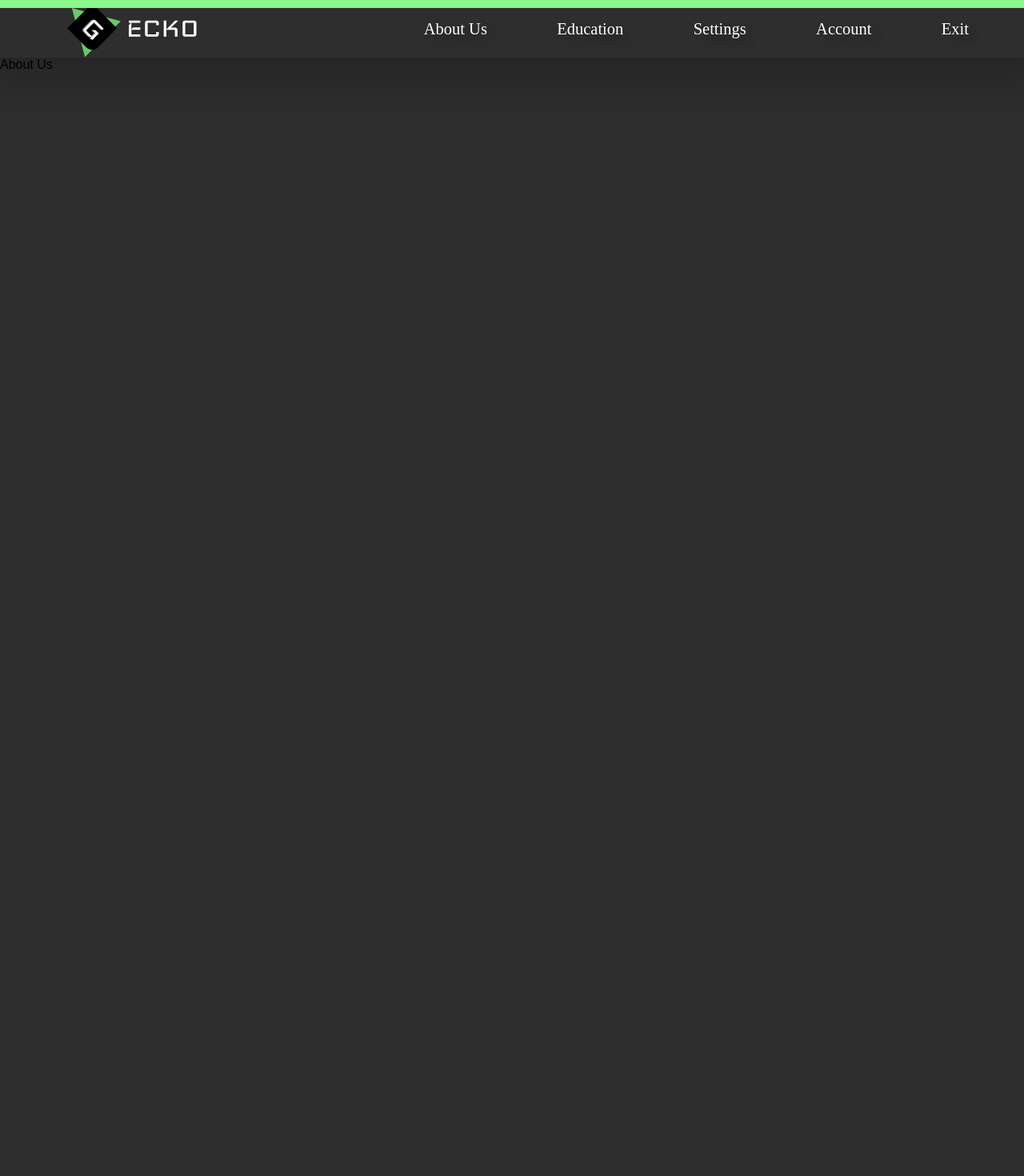
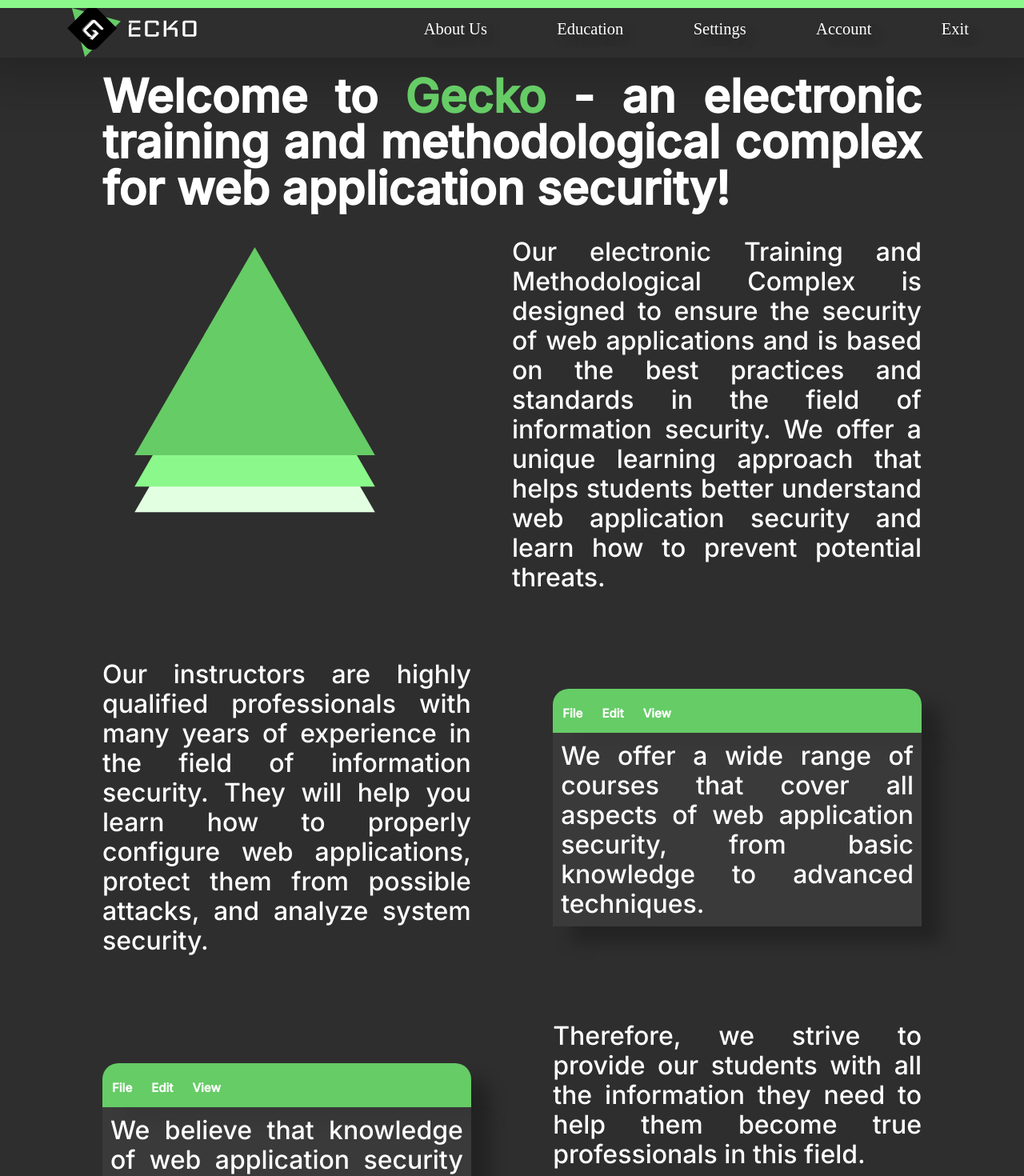
Before and after one commit to Rikishi1742/Diplom_FullStack_V8-HochetsaPlakat, a React (Create React App) app in the folder frontend/: page /aboutUs in a window 1280 px wide. Shown: the top 1470 px of the page at 80% size. Before the commit the page ends 800 px from the top, so only its background shows below. Built offline with nearby package versions, Linux system fonts and the light colour scheme; sample sign-in values are in the browser's storage; a web font is replaced by a local one.

Commit message:
jhtyhtdhrtd

```diff
--- /dev/null
+++ b/frontend/src/components/AboutUs/AboutUsContent.css
@@ -0,0 +1,11 @@
+.AboutUsPageContent {
+    height: 90vh;
+    width: 100%;
+
+    display: flex;
+    align-items: center;
+}
+
+.AboutUsPageContent h2 {
+    color: #fff;
+}
--- /dev/null
+++ b/frontend/src/components/AboutUs/AboutUsContent.tsx
@@ -0,0 +1,37 @@
+import LazyShow from "../Anims/LazyShow";
+import Footer from "../Footer/Footer";
+import "./AboutUsContent.css"
+import AboutUsMoreContent from "./AboutusMoreContent";
+
+const AboutUsContent = () => {
+    return (
+        <>
+            <div className="Container" style={{ height: "auto", display: "flex", justifyContent: "center", alignItems: "center" }}>
+                <div className="AboutUsPageContent">
+                    <LazyShow>
+                        <h2>Welcome to <b>Gecko</b> - an electronic training and methodological complex for web application security!</h2>
+                        <LazyShow>
+                            <div style={{ display: "flex", flexDirection: "row" }}>
+                                <div style={{ width: "50%", display: "flex", justifyContent: "end" }}>
+                                    <LazyShow>
+                                        <img src="../PlaceHolder.svg" alt="" style={{ width: "70%" }} />
+                                    </LazyShow>
+                                </div>
+                                <div style={{ width: "50%" }}>
+                                    <p>Our electronic Training and Methodological Complex is designed to ensure the security of web applications and is based on the best practices and standards in the field of information security. We offer a unique learning approach that helps students better understand web application security and learn how to prevent potential threats.</p>
+                                </div>
+                            </div>
+                        </LazyShow>
+                    </LazyShow>
+                </div>
+            </div>
+            <div className="Container" style={{flexDirection: "column", marginBottom: "15vh"}}>
+                <AboutUsMoreContent />
+            </div>
+
+            <Footer/>
+        </>
+    );
+}
+
+export default AboutUsContent
--- /dev/null
+++ b/frontend/src/components/AboutUs/AboutusMoreContent.tsx
@@ -0,0 +1,37 @@
+import LazyShow from "../Anims/LazyShow"
+import ConsoleWindow from "./ConsoleWindow";
+
+const AboutUsMoreContent = () => {
+    return (
+        <>
+            <LazyShow>
+                <div style={{width: "100%", display: "flex", flexDirection: "row", justifyContent: "space-between", alignItems: "center"}}>
+                    <div style={{width: "45%", height:"auto"}}>
+                        <p>Our instructors are highly qualified professionals with many years of experience in the field of information security. They will help you learn how to properly configure web applications, protect them from possible attacks, and analyze system security.</p>
+                    </div>
+                    <div style={{width: "45%", height:"auto"}}>
+                        <ConsoleWindow>We offer a wide range of courses that cover all aspects of web application security, from basic knowledge to advanced techniques.</ConsoleWindow>
+                    </div>
+                </div>
+            </LazyShow>
+            <br />
+            <LazyShow>
+
+                <div style={{width: "100%", display: "flex", flexDirection: "row", justifyContent: "space-between", alignItems: "center"}}>
+                    <div style={{width: "45%", height:"auto"}}>
+                        <ConsoleWindow>We believe that knowledge of web application security is an important part of a successful career in the IT industry.</ConsoleWindow>
+                    </div>
+                    <div style={{width: "45%", height:"auto"}}>
+                        <p>Therefore, we strive to provide our students with all the information they need to help them become true professionals in this field.</p>
+                        <p>We hope that you will find here everything you need to develop your knowledge of web application security.</p>
+                    </div>
+                </div>
+            </LazyShow>
+            <br />
+
+        </>
+    );
+
+}
+
+export default AboutUsMoreContent
--- /dev/null
+++ b/frontend/src/components/AboutUs/ConsoleWindow.tsx
@@ -0,0 +1,20 @@
+const ConsoleWindow = ({ children } ) => {
+    return (
+        <>
+                <div className="TitleWindow">
+                    <h3></h3>
+                    <div className="Design">
+                        <p>File</p>
+                        <p>Edit</p>
+                        <p>View</p>
+                    </div>
+                </div>
+
+                <div className="ConsoleWindow">
+                    <p>{children}</p>
+                </div>
+         </>
+    );
+}
+
+export default ConsoleWindow
--- a/frontend/src/components/Anims/LazyShow.js
+++ b/frontend/src/components/Anims/LazyShow.js
@@ -33,9 +33,6 @@ const LazyShow = ({ children }) => {
   const rootRef = useRef();
   const onScreen = useOnScreen(rootRef);
 
-  let dirTop;
-  let diHorizontal;
-
   useEffect(() => {
     if (onScreen) {
       controls.start({
--- a/frontend/src/components/Footer/FooterTopEl.tsx
+++ b/frontend/src/components/Footer/FooterTopEl.tsx
@@ -14,7 +14,7 @@ const FooterTopEl = () => {
             </div>
 
             <div>
-                <h2>Autor</h2>
+                <h2>Author</h2>
                 <hr></hr>
                 <p>Platonov Anton</p>
                 <br />
--- a/frontend/src/css/index.css
+++ b/frontend/src/css/index.css
@@ -112,6 +112,79 @@ ul {
   z-index: 999;
 }
 
+.TitleWindow
+{
+    width: 100%;
+    height: 55px;
+    background: #66CC66;
+    border-radius: 20px 20px 0px 0px;
+    box-shadow: 24px 20px 19px rgba(0, 0, 0, 0.25);
+}
+
+.TitleWindow h3
+{
+    color: #000000;
+    margin: 0;
+    text-align: center;
+}
+
+.TitleWindow p
+{
+    color: #000000;
+    margin: 0 0 10px 15px;
+    text-align: start;
+    font-weight: 600;
+}
+
+.Design
+{
+    display: flex;
+    width: 100%;
+    justify-content: start;
+}
+
+.Design p {
+    -webkit-touch-callout: none;
+    -webkit-user-select: none;
+    -khtml-user-select: none;
+    -moz-user-select: none;
+    -ms-user-select: none;
+    user-select: none;
+
+    color: #fff;
+    font-size: 15px;
+    margin: 12px;
+  }
+
+
+.ConsoleWindow
+{
+    height: calc(100% - 55px);
+    width: 100%;
+    background: rgba(65, 65, 65, 0.67);
+    margin: 0;
+    box-shadow: 24px 20px 19px rgba(0, 0, 0, 0.25);
+    text-overflow:clip;
+    white-space:normal;
+    overflow:auto;
+    vertical-align: middle;
+}
+
+.ConsoleWindow p {
+  margin: 10px;
+}
+
+.ConsoleWindow::-webkit-scrollbar {
+  width: 5px;
+  height: 100%;
+  background-color: #000000;
+}
+
+.ConsoleWindow::-webkit-scrollbar-thumb  {
+  background-color: #66CC66;
+  border-radius: 5px;
+}
+
 @media screen and (max-width: 1920px) {
 
   .Container
@@ -120,7 +193,7 @@ ul {
   }
 
   h2 {
-    font-size: 4vw;
+    font-size: 3vw;
   }
 
   p {
--- a/frontend/src/pages/aboutUs.tsx
+++ b/frontend/src/pages/aboutUs.tsx
@@ -1,10 +1,11 @@
 import React from 'react'
+import AboutUsContent from '../components/AboutUs/AboutUsContent'
 
 type Props = {}
 
 function AboutUs({}: Props) {
   return (
-    <div>About Us</div>
+    <AboutUsContent />
   )
 }
 
```
Also changed, not shown: 1 other file (tests, documents, lock files or other folders).
